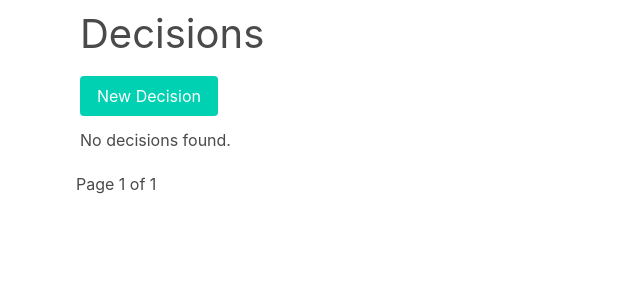
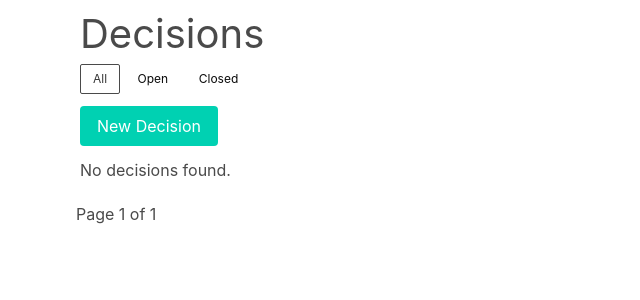
Before and after one commit to bgaudino/procon, a Django app: page /decisions/ in a window 1280 px wide. Shown: the part 52-352 px from the top of the page, without its empty margins (0-640 px from the left). Run offline with Django 4.2, Linux system fonts and the light colour scheme; the visitor is signed in with stand-in values (Sample User, id 1); data that the repository does not hold is empty; parts of the project's set-up code (start-up, migrations or seed data) failed here and were passed over.

Commit message:
Add open and close filters

```diff
--- a/decisions/urls.py
+++ b/decisions/urls.py
@@ -4,9 +4,9 @@ from . import views
 
 urlpatterns = [
     path("", views.DecisionView.as_view(), name="index"),
+    path("create/", views.NewDecisionView.as_view(), name="create"),
     path("<int:pk>/", views.DecisionDetailView.as_view(), name="detail"),
     path("<int:pk>/delete/", views.DecisionDeleteView.as_view(), name="delete"),
-    path("create/", views.NewDecisionView.as_view(), name="create"),
     path("<int:pk>/update/", views.DecisionUpdateView.as_view(), name="update"),
     path("options/create/", views.NewOptionView.as_view(), name="options_create"),
     path(
@@ -19,7 +19,11 @@ urlpatterns = [
         views.OptionDeleteView.as_view(),
         name="options_delete",
     ),
-    path("options/<int:pk>/choose/", views.OptionChooseView.as_view(), name="options_choose"),
+    path(
+        "options/<int:pk>/choose/",
+        views.OptionChooseView.as_view(),
+        name="options_choose",
+    ),
     path("pros/create/", views.NewProView.as_view(), name="pros_create"),
     path("cons/create/", views.NewConView.as_view(), name="cons_create"),
     path("pros/<int:pk>/delete/", views.ProDeleteView.as_view(), name="pros_delete"),
--- a/decisions/views.py
+++ b/decisions/views.py
@@ -17,17 +17,19 @@ class DecisionView(ProtectedView, generic.ListView):
 
     def get_queryset(self):
         user = self.request.user
-        if user.is_authenticated:
-            return (
-                Decision.objects.filter(user=user)
-                .exclude(options__is_chosen=True)
-                .order_by("-created_at")
-            )
-        return Decision.objects.none()
+        decisions = DecisionView.model.objects.filter(user=user)
+        decision_status = self.kwargs.get("status")
+        decision_status = self.request.GET.get("status")
+        if decision_status == "open":
+            decisions = decisions.exclude(options__is_chosen=True)
+        elif decision_status == "closed":
+            decisions = decisions.filter(options__is_chosen=True)
+        return decisions
 
     def get_context_data(self, **kwargs):
         context = super().get_context_data(**kwargs)
         context["form"] = DecisionForm()
+        context["filters"] = ["all", "open", "closed"]
         return context
 
 
--- a/templates/decisions/index.html
+++ b/templates/decisions/index.html
@@ -1,6 +1,25 @@
 {% extends 'core/layout.html' %} {% block body %}
 
 <h1 class="is-size-2">Decisions</h1>
+
+<!-- Filters -->
+<div>
+  <a
+    href="{% url 'decisions:index' %}"
+    class="button is-small {% if not request.GET.status %}is-active is-outlined{% else %}is-white{% endif %}"
+    >All</a
+  >
+  <a
+    href="{% url 'decisions:index' %}?status=open"
+    class="button is-small {% if request.GET.status == 'open' %}is-active is-outlined{% else %}is-white{% endif %}"
+    >Open</a
+  >
+  <a
+    href="{% url 'decisions:index' %}?status=closed"
+    class="button is-small {% if request.GET.status == 'closed' %}is-active is-outlined{% else %}is-white{% endif %}"
+    >Closed</a
+  >
+</div>
 
 <button
   class="button is-primary my-3 toggle"
--- a/users/views.py
+++ b/users/views.py
@@ -17,7 +17,7 @@ class LoginView(LoginView):
         return super().get(request, *args, **kwargs)
 
     def get_success_url(self):
-        return "/"
+        return reverse("decisions:index")
 
 
 class LogoutView(LogoutView):
```
